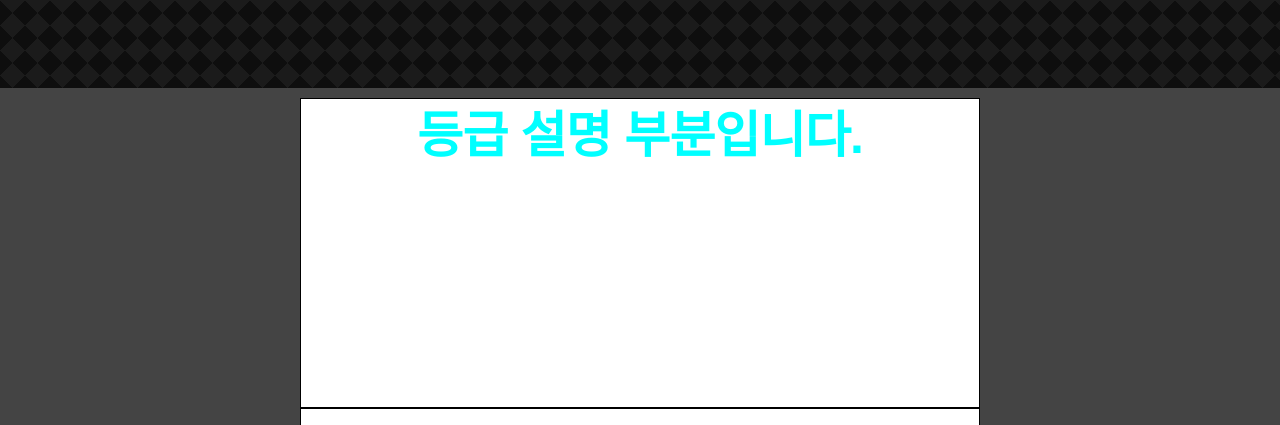
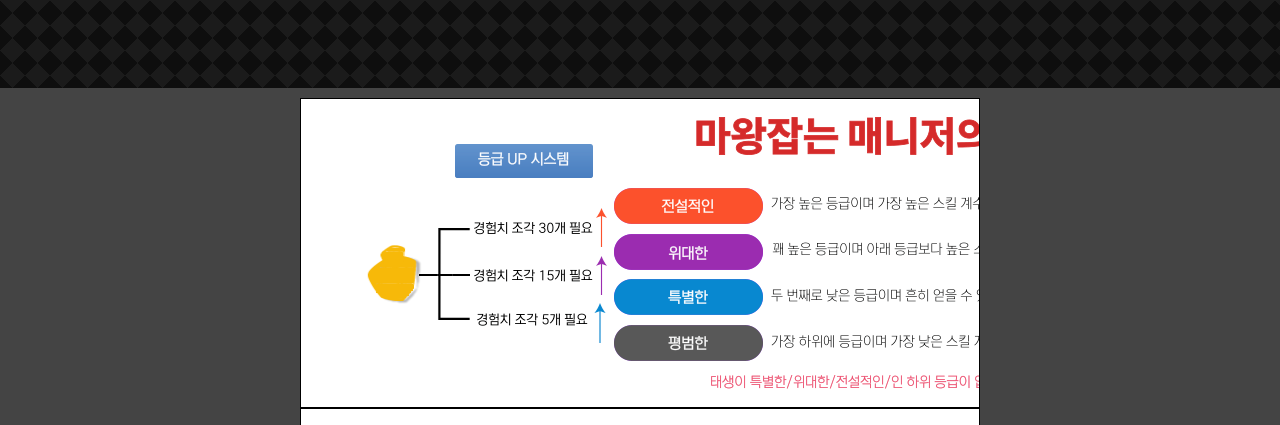
Before and after one commit to DongMin-0604/Personal-project-HTMl, a plain HTML site: page 자율동아리/카드 설명창.html in a window 1280 px wide. Shown: the part 375-800 px from the top of the page. Drawn offline with Linux system fonts and the light colour scheme; a web font is replaced by a local one.

Commit message:
등급 설명 이미지 추가

```diff
--- a/자율동아리/카드 설명창 CSS.css
+++ b/자율동아리/카드 설명창 CSS.css
@@ -373,6 +373,9 @@ body.on {
     color: aqua;
     font-size: 50px;
 }
+#rank_img{
+    margin-left: 5px;
+}
 ul {
     margin: 0;
     padding: 0;
@@ -386,7 +389,7 @@ ul:after {
     border: none;
     border: 1px solid black;
 }
-#card_info img {
+#card_info img:not(#rank_img) {
     width: 200px;
     height: 250px;
 }
--- a/자율동아리/카드 설명창.html
+++ b/자율동아리/카드 설명창.html
@@ -39,7 +39,7 @@
                 <div id="border_div">
                     <!-- 등급 설명 영역 -->
                     <div id="rank_info">
-                        <h1>등급 설명 부분입니다.</h1>
+                        <img src="img/Rank_info_img.png" alt="등급설명 이미지" id="rank_img">
                     </div>
                     <hr id="One">
                     <div id="Assassin_info">
```
Also changed, not shown: 자율동아리/img/Rank_info_img.png (added), 자율동아리/img/테스트.png (deleted), 자율동아리/img/테스트1.png (deleted), 자율동아리/img/테스트2.png (deleted), 자율동아리/img/테스트3.png (deleted).
